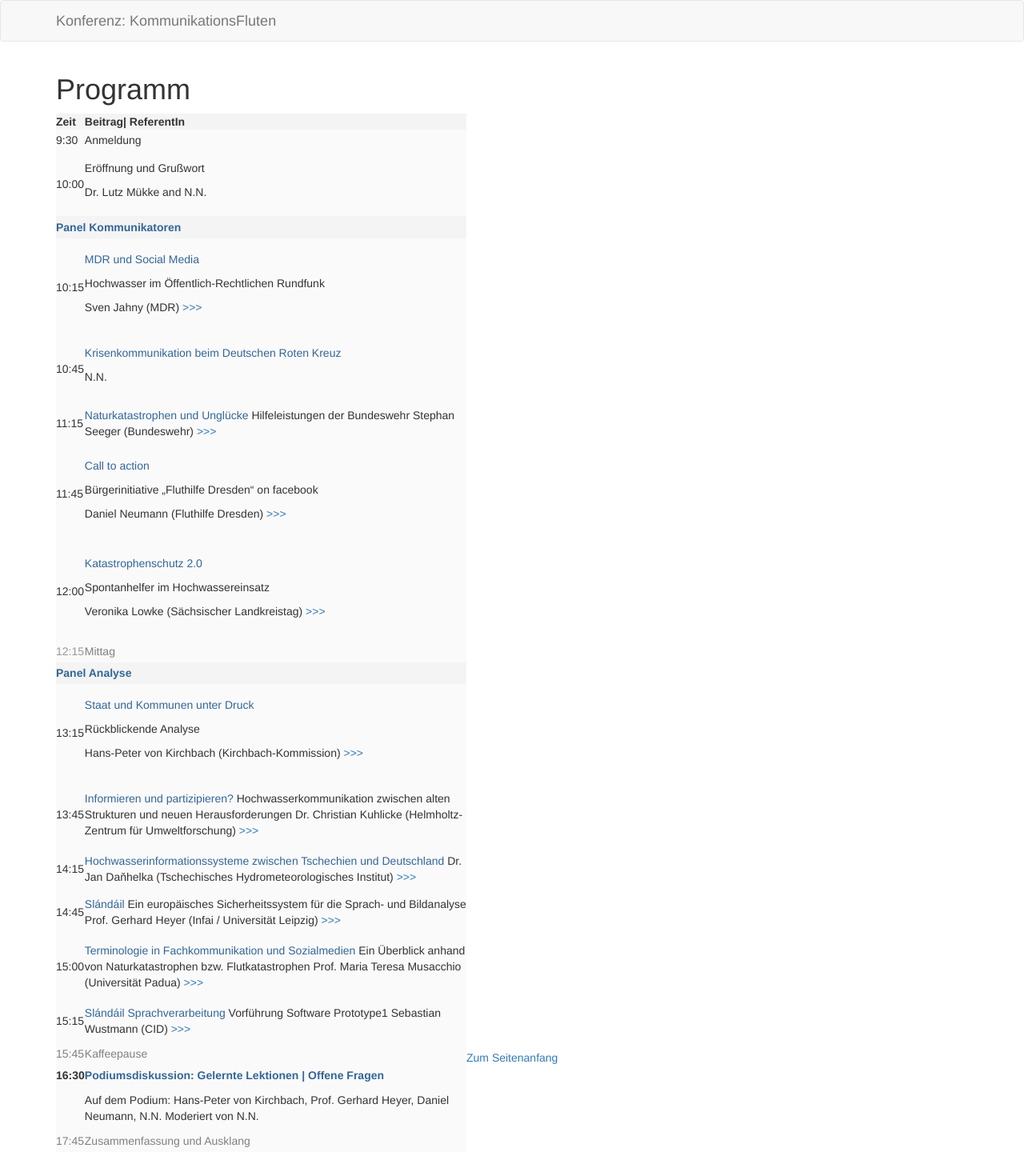
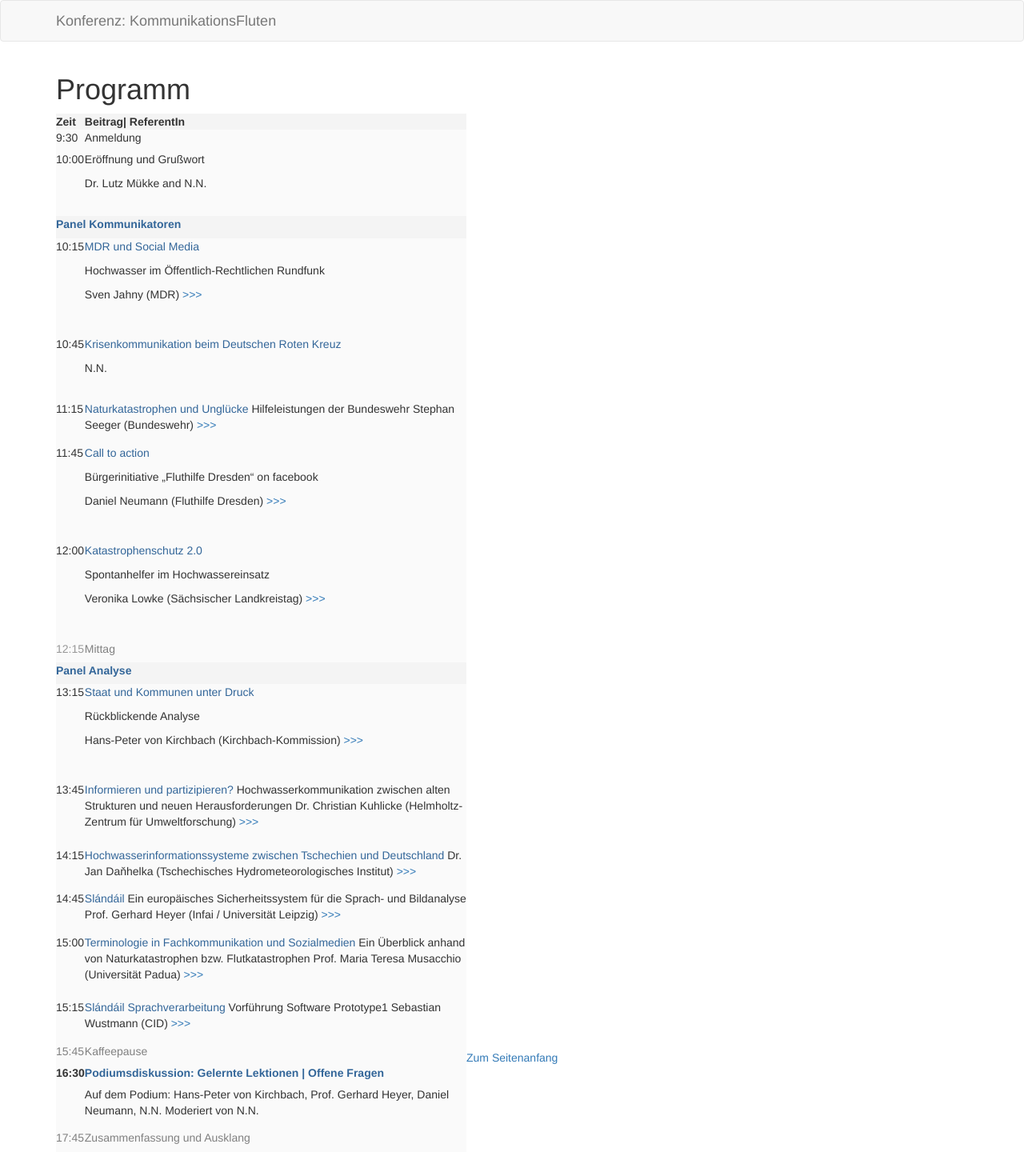
Before and after one commit to susedev/test, a Jekyll site: the page built from programm-uebersicht.html, in a window 1280 px wide. Shown: the whole page at 80% size. Built offline with Jekyll 4.4.1, drawn with Linux system fonts in a browser that asks for light colours.

Commit message:
Edit from JekyllCMS

```diff
--- a/programm-uebersicht.html
+++ b/programm-uebersicht.html
@@ -10,23 +10,23 @@ title: Programm
 	</thead>
 	<tbody>
 		<tr>
-			<td style="border-color: rgb(255, 255, 255); background-color: rgb(250, 250, 250);">9:30</td>
-			<td style="border-color: rgb(255, 255, 255); background-color: rgb(250, 250, 250);">Anmeldung</td>
+			<td style="border-color: rgb(255, 255, 255); background-color: rgb(250, 250, 250); text-align: left; vertical-align: top;">9:30</td>
+			<td style="border-color: rgb(255, 255, 255); background-color: rgb(250, 250, 250); text-align: left; vertical-align: top;">Anmeldung</td>
 		</tr>
 		<tr>
-			<td style="background-color: rgb(250, 250, 250); border-color: rgb(255, 255, 255);">10:00</td>
-			<td style="background-color: rgb(250, 250, 250); border-color: rgb(255, 255, 255);">
+			<td style="background-color: rgb(250, 250, 250); border-color: rgb(255, 255, 255); text-align: left; vertical-align: top;">10:00</td>
+			<td style="background-color: rgb(250, 250, 250); border-color: rgb(255, 255, 255); text-align: left; vertical-align: top;">
 			<p>Er&ouml;ffnung und Gru&szlig;wort</p>
 
 			<p>Dr. Lutz M&uuml;kke and N.N.</p>
 			</td>
 		</tr>
 		<tr>
-			<th colspan="2" style="background-color: rgb(244, 244, 244); border-color: rgb(255, 255, 255); text-align: left;"><span style="color: #336699;"><strong>Panel</strong></span><strong><span style="color: #000080;"><span style="color: #336699;"> Kommunikatoren</span> </span></strong></th>
+			<th colspan="2" style="background-color: rgb(244, 244, 244); border-color: rgb(255, 255, 255); text-align: left; vertical-align: top;"><span style="color: #336699;"><strong>Panel</strong></span><strong><span style="color: #000080;"><span style="color: #336699;"> Kommunikatoren</span> </span></strong></th>
 		</tr>
 		<tr>
-			<td style="background-color: rgb(250, 250, 250); border-color: rgb(255, 255, 255);">10:15</td>
-			<td style="text-align: left; background-color: rgb(250, 250, 250); border-color: rgb(255, 255, 255);">
+			<td style="background-color: rgb(250, 250, 250); border-color: rgb(255, 255, 255); text-align: left; vertical-align: top;">10:15</td>
+			<td style="text-align: left; background-color: rgb(250, 250, 250); border-color: rgb(255, 255, 255); vertical-align: top;">
 			<p><a href="http://www.eijc.eu/?p=2600/#Jahny"><span style="color: #336699;">MDR und Social Media</span></a></p>
 
 			<p><span style="color: #333333;">Hochwasser im &Ouml;ffentlich-Rechtlichen Rundfunk</span></p>
@@ -35,20 +35,20 @@ title: Programm
 			</td>
 		</tr>
 		<tr>
-			<td style="background-color: rgb(250, 250, 250); border-color: rgb(255, 255, 255);">10:45</td>
-			<td style="background-color: rgb(250, 250, 250); border-color: rgb(255, 255, 255);">
+			<td style="background-color: rgb(250, 250, 250); border-color: rgb(255, 255, 255); text-align: left; vertical-align: top;">10:45</td>
+			<td style="background-color: rgb(250, 250, 250); border-color: rgb(255, 255, 255); text-align: left; vertical-align: top;">
 			<p><a href="http://www.eijc.eu/?p=2600/#NN"><span style="color: #336699;">Krisenkommunikation beim Deutschen Roten Kreuz</span></a></p>
 
 			<p>N.N.</p>
 			</td>
 		</tr>
 		<tr>
-			<td style="background-color: rgb(250, 250, 250); border-color: rgb(255, 255, 255);">11:15</td>
-			<td style="background-color: rgb(250, 250, 250); border-color: rgb(255, 255, 255);"><a href="http://www.eijc.eu/?p=2600/#Seeger"><span style="color: #336699;">Naturkatastrophen und Ungl&uuml;cke</span></a> Hilfeleistungen der Bundeswehr Stephan Seeger (Bundeswehr) <a href="http://www.eijc.eu/?p=2600/#Seeger">&gt;&gt;&gt;</a></td>
+			<td style="background-color: rgb(250, 250, 250); border-color: rgb(255, 255, 255); text-align: left; vertical-align: top;">11:15</td>
+			<td style="background-color: rgb(250, 250, 250); border-color: rgb(255, 255, 255); text-align: left; vertical-align: top;"><a href="http://www.eijc.eu/?p=2600/#Seeger"><span style="color: #336699;">Naturkatastrophen und Ungl&uuml;cke</span></a> Hilfeleistungen der Bundeswehr Stephan Seeger (Bundeswehr) <a href="http://www.eijc.eu/?p=2600/#Seeger">&gt;&gt;&gt;</a></td>
 		</tr>
 		<tr>
-			<td style="background-color: rgb(250, 250, 250); border-color: rgb(255, 255, 255);">11:45</td>
-			<td style="background-color: rgb(250, 250, 250); border-color: rgb(255, 255, 255);">
+			<td style="background-color: rgb(250, 250, 250); border-color: rgb(255, 255, 255); text-align: left; vertical-align: top;">11:45</td>
+			<td style="background-color: rgb(250, 250, 250); border-color: rgb(255, 255, 255); text-align: left; vertical-align: top;">
 			<p><a href="http://www.eijc.eu/?p=2600/#Neumann"><span style="color: #336699;">Call to action</span></a></p>
 
 			<p>B&uuml;rgerinitiative &bdquo;Fluthilfe Dresden&ldquo; on facebook</p>
@@ -57,8 +57,8 @@ title: Programm
 			</td>
 		</tr>
 		<tr>
-			<td style="background-color: rgb(250, 250, 250); border-color: rgb(255, 255, 255);">12:00</td>
-			<td style="background-color: rgb(250, 250, 250); border-color: rgb(255, 255, 255);">
+			<td style="background-color: rgb(250, 250, 250); border-color: rgb(255, 255, 255); text-align: left; vertical-align: top;">12:00</td>
+			<td style="background-color: rgb(250, 250, 250); border-color: rgb(255, 255, 255); text-align: left; vertical-align: top;">
 			<p><a href="http://www.eijc.eu/?p=2600/#Lowke"><span style="color: #336699;">Katastrophenschutz 2.0</span></a></p>
 
 			<p>Spontanhelfer im Hochwassereinsatz</p>
@@ -67,15 +67,15 @@ title: Programm
 			</td>
 		</tr>
 		<tr>
-			<td style="background-color: rgb(250, 250, 250); border-color: rgb(255, 255, 255);"><span style="color: #999999;">12:15</span></td>
-			<td style="background-color: rgb(250, 250, 250); border-color: rgb(255, 255, 255);"><span style="color: #808080;">Mittag</span></td>
+			<td style="background-color: rgb(250, 250, 250); border-color: rgb(255, 255, 255); text-align: left; vertical-align: top;"><span style="color: #999999;">12:15</span></td>
+			<td style="background-color: rgb(250, 250, 250); border-color: rgb(255, 255, 255); text-align: left; vertical-align: top;"><span style="color: #808080;">Mittag</span></td>
 		</tr>
 		<tr>
-			<th colspan="2" style="background-color: rgb(244, 244, 244); border-color: rgb(255, 255, 255);"><span style="color: #336699;"><strong>Panel </strong></span><span style="color: #336699;"><strong>Analyse</strong></span></th>
+			<th colspan="2" style="background-color: rgb(244, 244, 244); border-color: rgb(255, 255, 255); text-align: left; vertical-align: top;"><span style="color: #336699;"><strong>Panel </strong></span><span style="color: #336699;"><strong>Analyse</strong></span></th>
 		</tr>
 		<tr>
-			<td style="background-color: rgb(250, 250, 250); border-color: rgb(255, 255, 255);">13:15</td>
-			<td style="background-color: rgb(250, 250, 250); border-color: rgb(255, 255, 255);">
+			<td style="background-color: rgb(250, 250, 250); border-color: rgb(255, 255, 255); text-align: left; vertical-align: top;">13:15</td>
+			<td style="background-color: rgb(250, 250, 250); border-color: rgb(255, 255, 255); text-align: left; vertical-align: top;">
 			<p><a href="http://www.eijc.eu/?p=2600/#Kirchbach"><span style="color: #336699;">Staat und Kommunen unter Druck</span></a></p>
 
 			<p>R&uuml;ckblickende Analyse</p>
@@ -84,40 +84,40 @@ title: Programm
 			</td>
 		</tr>
 		<tr>
-			<td style="background-color: rgb(250, 250, 250); border-color: rgb(255, 255, 255);">13:45</td>
-			<td style="background-color: rgb(250, 250, 250); border-color: rgb(255, 255, 255);"><a href="http://www.eijc.eu/?p=2600/#Kuhlicke"><span style="color: #336699;">Informieren und partizipieren?</span></a> Hochwasserkommunikation zwischen alten Strukturen und neuen Herausforderungen Dr. Christian Kuhlicke (Helmholtz-Zentrum f&uuml;r Umweltforschung) <a href="http://www.eijc.eu/?p=2600/#Kuhlicke">&gt;&gt;&gt;</a></td>
+			<td style="background-color: rgb(250, 250, 250); border-color: rgb(255, 255, 255); text-align: left; vertical-align: top;">13:45</td>
+			<td style="background-color: rgb(250, 250, 250); border-color: rgb(255, 255, 255); text-align: left; vertical-align: top;"><a href="http://www.eijc.eu/?p=2600/#Kuhlicke"><span style="color: #336699;">Informieren und partizipieren?</span></a> Hochwasserkommunikation zwischen alten Strukturen und neuen Herausforderungen Dr. Christian Kuhlicke (Helmholtz-Zentrum f&uuml;r Umweltforschung) <a href="http://www.eijc.eu/?p=2600/#Kuhlicke">&gt;&gt;&gt;</a></td>
 		</tr>
 		<tr>
-			<td style="background-color: rgb(250, 250, 250); border-color: rgb(255, 255, 255);">14:15</td>
-			<td style="background-color: rgb(250, 250, 250); border-color: rgb(255, 255, 255);"><a href="http://www.eijc.eu/?p=2600/#Danhelka"><span style="color: #336699;">Hochwasserinformationssysteme zwischen Tschechien und Deutschland</span></a> Dr. Jan Daňhelka (Tschechisches Hydrometeorologisches Institut) <a href="http://www.eijc.eu/?p=2600/#Danhelka">&gt;&gt;&gt;</a></td>
+			<td style="background-color: rgb(250, 250, 250); border-color: rgb(255, 255, 255); text-align: left; vertical-align: top;">14:15</td>
+			<td style="background-color: rgb(250, 250, 250); border-color: rgb(255, 255, 255); text-align: left; vertical-align: top;"><a href="http://www.eijc.eu/?p=2600/#Danhelka"><span style="color: #336699;">Hochwasserinformationssysteme zwischen Tschechien und Deutschland</span></a> Dr. Jan Daňhelka (Tschechisches Hydrometeorologisches Institut) <a href="http://www.eijc.eu/?p=2600/#Danhelka">&gt;&gt;&gt;</a></td>
 		</tr>
 		<tr>
-			<td style="background-color: rgb(250, 250, 250); border-color: rgb(255, 255, 255);">14:45</td>
-			<td style="background-color: rgb(250, 250, 250); border-color: rgb(255, 255, 255);"><a href="http://www.eijc.eu/?p=2600/#Heyer"><span style="color: #336699;">Sl&aacute;nd&aacute;il</span></a> Ein europ&auml;isches Sicherheitssystem f&uuml;r die Sprach- und Bildanalyse Prof. Gerhard Heyer (Infai / Universit&auml;t Leipzig) <a href="http://www.eijc.eu/?p=2600/#Heyer">&gt;&gt;&gt;</a></td>
+			<td style="background-color: rgb(250, 250, 250); border-color: rgb(255, 255, 255); text-align: left; vertical-align: top;">14:45</td>
+			<td style="background-color: rgb(250, 250, 250); border-color: rgb(255, 255, 255); text-align: left; vertical-align: top;"><a href="http://www.eijc.eu/?p=2600/#Heyer"><span style="color: #336699;">Sl&aacute;nd&aacute;il</span></a> Ein europ&auml;isches Sicherheitssystem f&uuml;r die Sprach- und Bildanalyse Prof. Gerhard Heyer (Infai / Universit&auml;t Leipzig) <a href="http://www.eijc.eu/?p=2600/#Heyer">&gt;&gt;&gt;</a></td>
 		</tr>
 		<tr>
-			<td style="background-color: rgb(250, 250, 250); border-color: rgb(255, 255, 255);">15:00</td>
-			<td style="background-color: rgb(250, 250, 250); border-color: rgb(255, 255, 255);"><a href="http://www.eijc.eu/?p=2600/#Musacchio"><span style="color: #336699;">Terminologie in Fachkommunikation und Sozialmedien</span></a> Ein &Uuml;berblick anhand von Naturkatastrophen bzw. Flutkatastrophen Prof. Maria Teresa Musacchio (Universit&auml;t Padua) <a href="http://www.eijc.eu/?p=2600/#Musacchio">&gt;&gt;&gt;</a></td>
+			<td style="background-color: rgb(250, 250, 250); border-color: rgb(255, 255, 255); text-align: left; vertical-align: top;">15:00</td>
+			<td style="background-color: rgb(250, 250, 250); border-color: rgb(255, 255, 255); text-align: left; vertical-align: top;"><a href="http://www.eijc.eu/?p=2600/#Musacchio"><span style="color: #336699;">Terminologie in Fachkommunikation und Sozialmedien</span></a> Ein &Uuml;berblick anhand von Naturkatastrophen bzw. Flutkatastrophen Prof. Maria Teresa Musacchio (Universit&auml;t Padua) <a href="http://www.eijc.eu/?p=2600/#Musacchio">&gt;&gt;&gt;</a></td>
 		</tr>
 		<tr>
-			<td style="background-color: rgb(250, 250, 250); border-color: rgb(255, 255, 255);">15:15</td>
-			<td style="background-color: rgb(250, 250, 250); border-color: rgb(255, 255, 255);"><a href="http://www.eijc.eu/?p=2600/#Wustmann"><span style="color: #336699;">Sl&aacute;nd&aacute;il Sprachverarbeitung</span></a> Vorf&uuml;hrung Software Prototype1 Sebastian Wustmann (CID) <a href="http://www.eijc.eu/?p=2600/#Wustmann">&gt;&gt;&gt;</a></td>
+			<td style="background-color: rgb(250, 250, 250); border-color: rgb(255, 255, 255); text-align: left; vertical-align: top;">15:15</td>
+			<td style="background-color: rgb(250, 250, 250); border-color: rgb(255, 255, 255); text-align: left; vertical-align: top;"><a href="http://www.eijc.eu/?p=2600/#Wustmann"><span style="color: #336699;">Sl&aacute;nd&aacute;il Sprachverarbeitung</span></a> Vorf&uuml;hrung Software Prototype1 Sebastian Wustmann (CID) <a href="http://www.eijc.eu/?p=2600/#Wustmann">&gt;&gt;&gt;</a></td>
 		</tr>
 		<tr>
-			<td style="background-color: rgb(250, 250, 250); border-color: rgb(255, 255, 255);"><span style="color: #808080;">15:45</span></td>
-			<td style="background-color: rgb(250, 250, 250); border-color: rgb(255, 255, 255);"><span style="color: #808080;">Kaffeepause</span></td>
+			<td style="background-color: rgb(250, 250, 250); border-color: rgb(255, 255, 255); text-align: left; vertical-align: top;"><span style="color: #808080;">15:45</span></td>
+			<td style="background-color: rgb(250, 250, 250); border-color: rgb(255, 255, 255); text-align: left; vertical-align: top;"><span style="color: #808080;">Kaffeepause</span></td>
 		</tr>
 		<tr>
-			<th style="background-color: rgb(250, 250, 250); border-color: rgb(255, 255, 255);">16:30</th>
-			<th style="background-color: rgb(250, 250, 250); border-color: rgb(255, 255, 255);"><span style="color: #336699;">Podiumsdiskussion: Gelernte Lektionen | Offene Fragen</span></th>
+			<th style="background-color: rgb(250, 250, 250); border-color: rgb(255, 255, 255); text-align: left; vertical-align: top;">16:30</th>
+			<th style="background-color: rgb(250, 250, 250); border-color: rgb(255, 255, 255); text-align: left; vertical-align: top;"><span style="color: #336699;">Podiumsdiskussion: Gelernte Lektionen | Offene Fragen</span></th>
 		</tr>
 		<tr>
-			<td style="background-color: rgb(250, 250, 250); border-color: rgb(255, 255, 255);">&nbsp;</td>
-			<td style="background-color: rgb(250, 250, 250); border-color: rgb(255, 255, 255);">Auf dem Podium: Hans-Peter von Kirchbach, Prof. Gerhard Heyer, Daniel Neumann, N.N. Moderiert von N.N.</td>
+			<td style="background-color: rgb(250, 250, 250); border-color: rgb(255, 255, 255); text-align: left; vertical-align: top;">&nbsp;</td>
+			<td style="background-color: rgb(250, 250, 250); border-color: rgb(255, 255, 255); text-align: left; vertical-align: top;">Auf dem Podium: Hans-Peter von Kirchbach, Prof. Gerhard Heyer, Daniel Neumann, N.N. Moderiert von N.N.</td>
 		</tr>
 		<tr>
-			<td style="background-color: rgb(250, 250, 250); border-color: rgb(255, 255, 255);"><span style="color: #808080;">17:45</span></td>
-			<td style="background-color: rgb(250, 250, 250); border-color: rgb(255, 255, 255);"><span style="color: #808080;">Zusammenfassung und Ausklang</span></td>
+			<td style="background-color: rgb(250, 250, 250); border-color: rgb(255, 255, 255); text-align: left; vertical-align: top;"><span style="color: #808080;">17:45</span></td>
+			<td style="background-color: rgb(250, 250, 250); border-color: rgb(255, 255, 255); text-align: left; vertical-align: top;"><span style="color: #808080;">Zusammenfassung und Ausklang</span></td>
 		</tr>
 	</tbody>
 </table>
```
